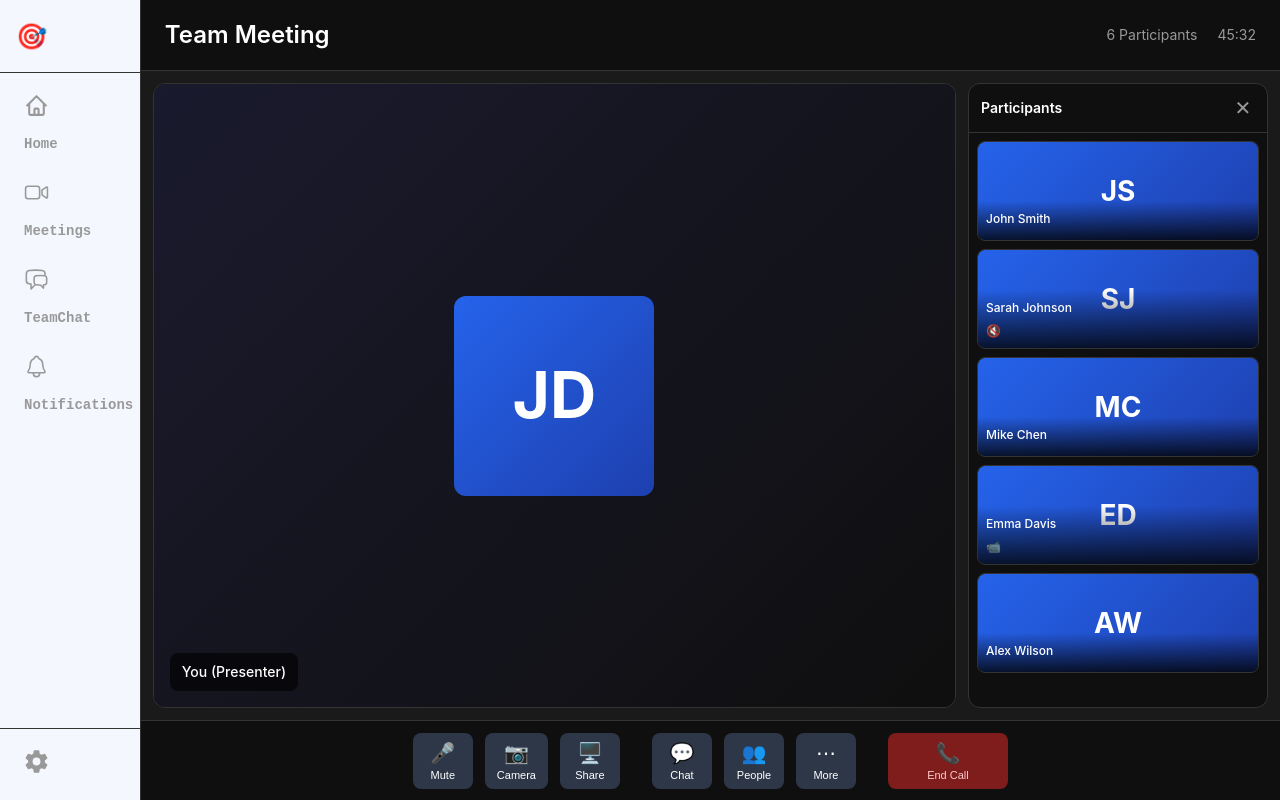
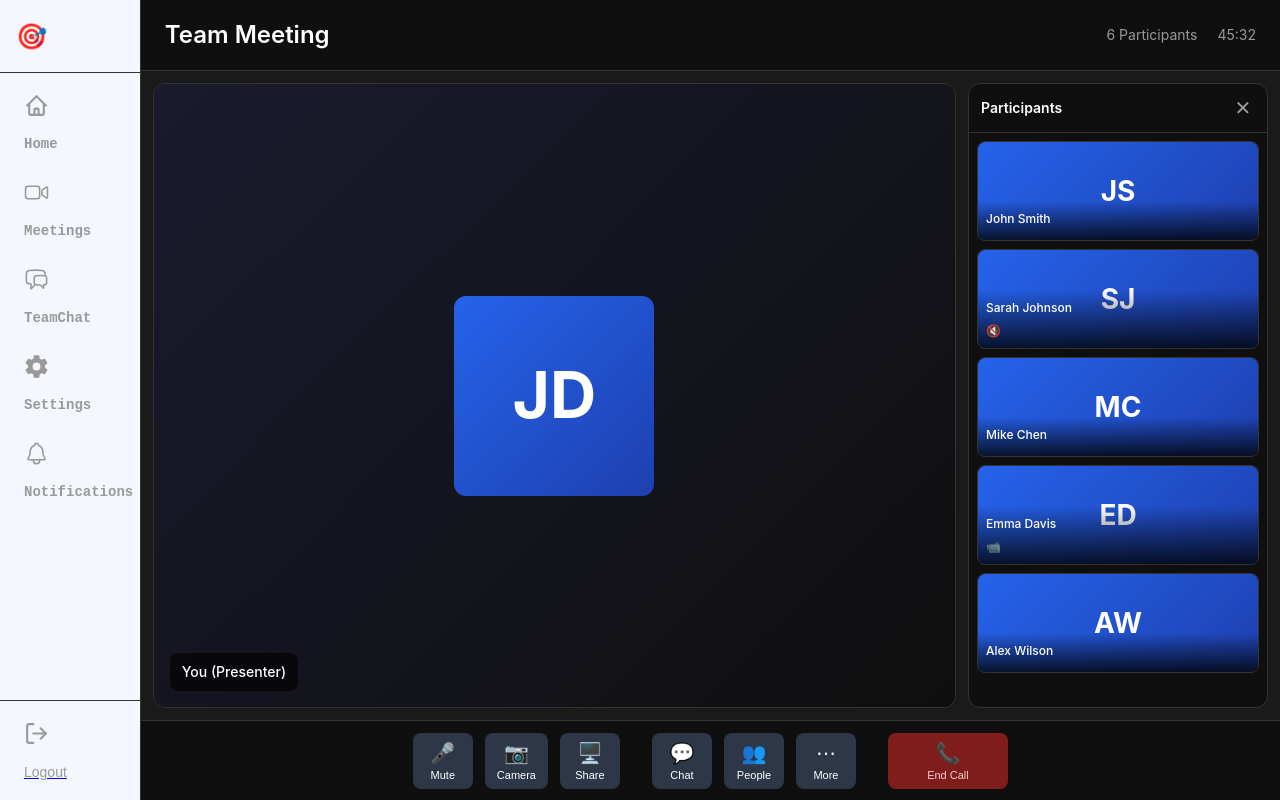
Before and after one commit to nueldotdev/beam-frontend-v1, a React (Vite) app: page /dashboard in a window 1280 px wide. Built offline with nearby package versions, Linux system fonts and the light colour scheme.

Commit message:
Added Chat and Participants,jsx

```diff
--- a/src/components/Sidebar.jsx
+++ b/src/components/Sidebar.jsx
@@ -1,5 +1,6 @@
 import React, { useState } from 'react'
 import '../styles/sidebar.css'
+import { Link } from 'react-router-dom'
 import { SidebarData } from '../constants/SidebarData'
 
 function Sidebar() {
@@ -25,7 +26,7 @@ function Sidebar() {
 
     {/* Main navigation */}
         <nav className="sidebar-nav">
-          {SidebarData.filter(item => !['settings', 'help'].includes(item.id)).map((item) => (
+          {SidebarData.filter(item => !['logout', 'help'].includes(item.id)).map((item) => (
             <button
             key={item.id}
             className={`nav-item ${activeItem === item.id ? 'active' : ''}`}
@@ -49,25 +50,21 @@ function Sidebar() {
 
         {/* Bottom navigation */}
         <nav className="sidebar-nav-bottom">
-          {SidebarData.filter(item => ['settings', 'help'].includes(item.id)).map((item) => (
+          {SidebarData.filter(item => ['logout'].includes(item.id)).map((item) => (
+
+            <Link to={item.path || '#'}>
             <button
             key={item.id}
             className={`nav-item ${activeItem === item.id ? 'active' : ''}`}
             onClick={() => setActiveItem(item.id)}
             >
             <span className="nav-icon">{typeof item.icon === 'string' ? item.icon : React.createElement(activeItem === item.id && item['icon.active'] ? item['icon.active'] : item.icon)}</span>
+            {item.label}
             </button>
+            </Link>
           ))}
         </nav>
 
-        {/* Profile section */}
-      {/* <div className="sidebar-profile">
-         <div className="profile-avatar">JD</div>
-         <div className={`profile-info ${collapsed ? 'hide' : ''}`}>
-          <p className="profile-name">John Doe</p>
-          <p className="profile-status">Online</p>
-        </div>
-      </div> */}
 
     </div>
   )
--- a/src/constants/SidebarData.js
+++ b/src/constants/SidebarData.js
@@ -1,5 +1,6 @@
 import React from "react";
 import { IoSettingsSharp, } from "react-icons/io5";
+import { LuLogOut } from "react-icons/lu";
 import { IoVideocamOutline, IoVideocam } from "react-icons/io5";
 import { HiOutlineChatBubbleLeftRight , HiChatBubbleLeftRight} from "react-icons/hi2";
 import { HiOutlineHome , HiHome } from "react-icons/hi";
@@ -46,6 +47,13 @@ export const SidebarData = [
         "icon.active": IoNotifications,
         icon: IoNotificationsOutline,
         badge:null
+    },
+    {
+        id:"logout",
+        label:"Logout",
+        icon: LuLogOut,
+        path: "/login",
+        badge: null
     }
 
 ]
--- a/src/pages/DashBoard.jsx
+++ b/src/pages/DashBoard.jsx
@@ -9,7 +9,7 @@ function DashBoard() {
   const [isScreenSharing, setIsScreenSharing] = useState(false)
   const [showParticipants, setShowParticipants] = useState(true)
 
-  // Mock participants data
+  // Mock participants data(JS file)
   const participants = [
     { id: 1, name: 'You', isMuted: isMuted, videoOff: cameraOff, isPresenter: true },
     { id: 2, name: 'John Smith', isMuted: false, videoOff: false },
--- a/src/styles/sidebar.css
+++ b/src/styles/sidebar.css
@@ -64,7 +64,7 @@
   color: #999999;
   cursor: pointer;
   font-size: 16px;
-  padding: 4px 8px;
+  padding: 4px 4px;
   border-radius: 6px;
   transition: all 0.2s;
   flex-shrink: 0;
```
Also changed, not shown: src/components/Chat.jsx (added), src/components/Participants.jsx (added).
